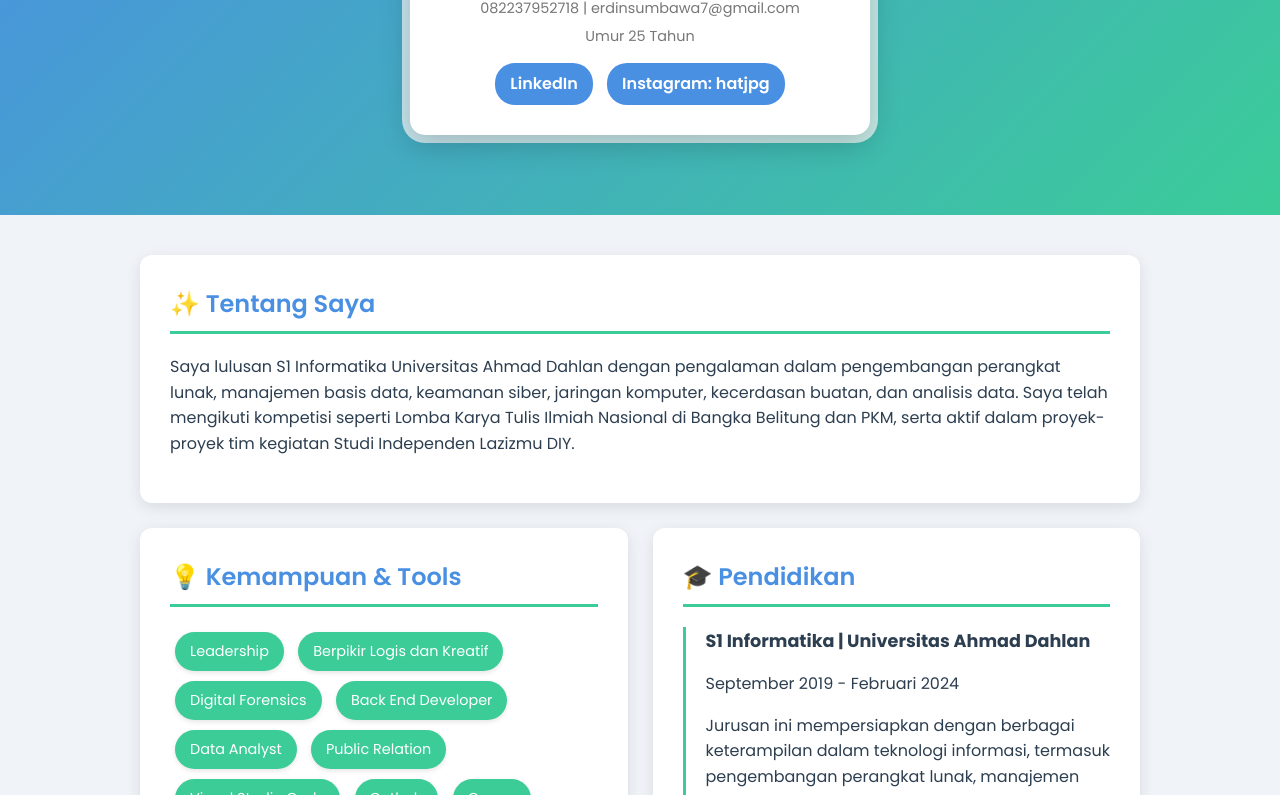
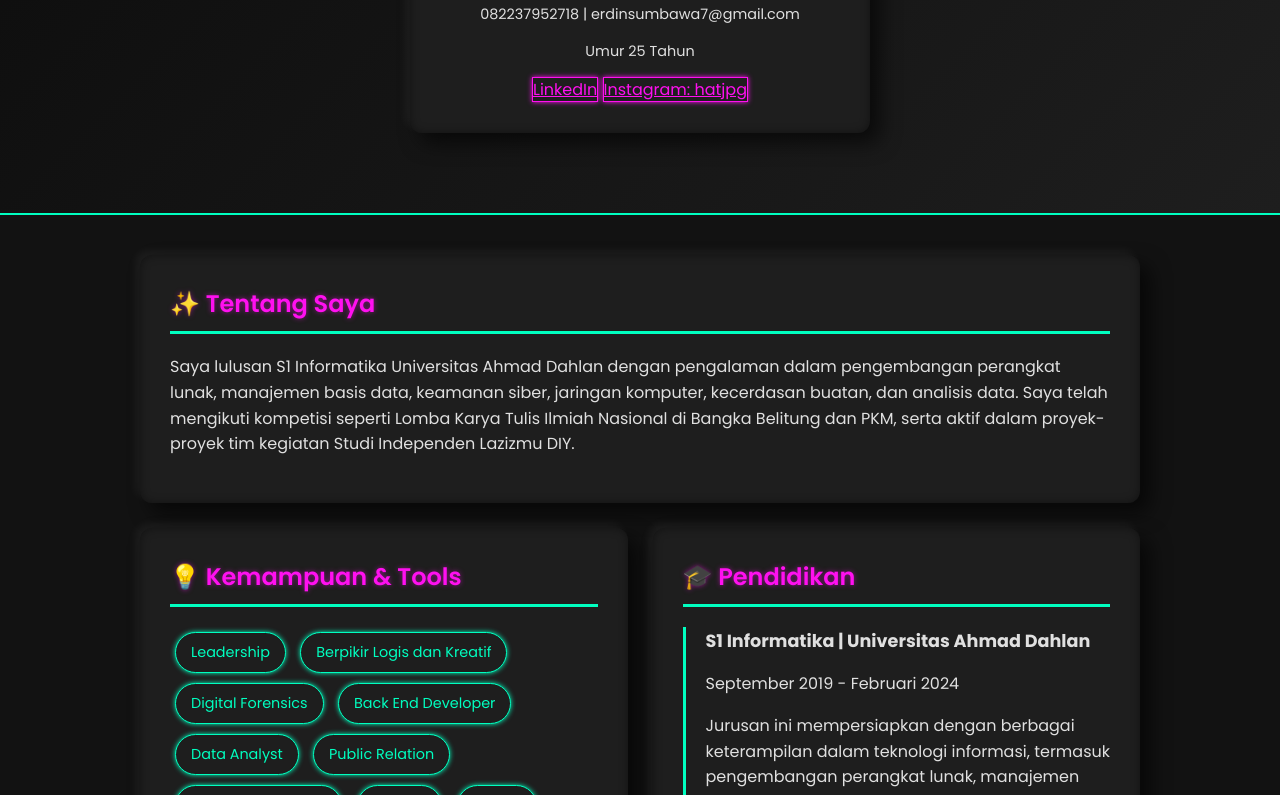
Before and after one commit to asmara18/WebsiteProfile, a plain HTML site: page index.html in a window 1280 px wide. Shown: the part 199-994 px from the top of the page. Drawn offline with Linux system fonts and the light colour scheme.

Commit message:
Update style.css

```diff
--- a/style.css
+++ b/style.css
@@ -1,9 +1,11 @@
 :root {
-    --primary-color: #4A90E2;
-    --secondary-color: #3BCC98;
-    --background-light: #F0F4F8;
-    --text-dark: #2C3E50;
-    --card-bg: #FFFFFF;
+    --primary-color: #00FFC0;
+    --secondary-color: #FF10F0;
+    --background-dark: #121212;
+    --card-dark: #1E1E1E;
+    --text-light: #E0E0E0;
+    --shadow-light: rgba(255, 255, 255, 0.05);
+    --shadow-dark: rgba(0, 0, 0, 0.6);
 }
 
 body {
@@ -11,31 +13,43 @@ body {
     line-height: 1.6;
     margin: 0;
     padding: 0;
-    background-color: var(--background-light);
-    color: var(--text-dark);
+    background-color: var(--background-dark);
+    color: var(--text-light);
     scroll-behavior: smooth;
 }
 
 .hero-section {
-    background: linear-gradient(135deg, var(--primary-color), var(--secondary-color));
+    background: linear-gradient(135deg, #0d0d0d 0%, var(--card-dark) 100%);
     padding: 40px 20px 80px 20px;
     text-align: center;
     position: relative;
     overflow: hidden;
+    border-bottom: 2px solid var(--primary-color);
+}
+
+.profile-card, .section-card {
+    background-color: var(--card-dark);
+    border-radius: 12px;
+    padding: 30px;
+
+    box-shadow:
+        10px 10px 20px var(--shadow-dark),
+        -5px -5px 10px var(--shadow-light),
+        inset 0 0 10px rgba(0, 0, 0, 0.4);
+
+    transition: all 0.3s ease;
 }
 
 .profile-card {
-    background-color: var(--card-bg);
-    padding: 30px;
-    border-radius: 15px;
     max-width: 400px;
     margin: -10px auto 0 auto;
-    box-shadow: 0 10px 30px rgba(0, 0, 0, 0.2), 0 0 0 8px rgba(255, 255, 255, 0.7);
-    transition: transform 0.3s ease;
 }
 
-.profile-card:hover {
-    transform: translateY(-5px) scale(1.01);
+.profile-card:hover, .section-card:hover {
+    transform: translateY(-3px);
+    box-shadow:
+        15px 15px 25px var(--shadow-dark),
+        -8px -8px 15px var(--shadow-light);
 }
 
 .profile-photo-3d {
@@ -44,47 +58,34 @@ body {
     margin: -100px auto 20px auto;
     border-radius: 50%;
     overflow: hidden;
-    border: 5px solid var(--primary-color);
-    box-shadow: 0 5px 15px rgba(0, 0, 0, 0.3);
-}
-
-.profile-photo-3d img {
-    width: 100%;
-    height: 100%;
-    object-fit: cover;
+    border: 3px solid var(--primary-color);
+    box-shadow: 0 0 15px var(--primary-color);
 }
 
 h1 {
     color: var(--primary-color);
+    text-shadow: 0 0 8px rgba(0, 255, 192, 0.5);
     margin: 5px 0;
     font-weight: 700;
 }
 
 .contact-info {
-    margin: 0 0 5px 0;
     font-size: 0.9em;
-    color: #777;
-}
-
-.social-links {
-    margin-top: 15px;
+    color: var(--text-light);
 }
 
 .social-icon {
-    display: inline-block;
-    padding: 8px 15px;
-    margin: 0 5px;
-    border-radius: 20px;
-    background-color: var(--primary-color);
-    color: white;
-    text-decoration: none;
-    font-weight: 600;
-    transition: background-color 0.3s ease, transform 0.2s;
+    background-color: var(--card-dark);
+    color: var(--secondary-color);
+    border: 1px solid var(--secondary-color);
+    box-shadow: 0 0 5px var(--secondary-color);
+    transition: all 0.2s;
 }
 
 .social-icon:hover {
-    background-color: #3A7FC4;
-    transform: translateY(-2px);
+    background-color: var(--secondary-color);
+    color: var(--background-dark);
+    transform: scale(1.05);
 }
 
 .main-content {
@@ -94,29 +95,19 @@ h1 {
 }
 
 .section-card {
-    background-color: var(--card-bg);
-    padding: 30px;
     margin-bottom: 25px;
-    border-radius: 12px;
-    box-shadow: 0 4px 15px rgba(0, 0, 0, 0.1);
-    transition: all 0.3s ease;
-}
-
-.section-card:hover {
-    box-shadow: 0 8px 25px rgba(0, 0, 0, 0.15), 0 0 0 4px rgba(74, 144, 226, 0.1);
-    transform: translateY(-3px);
 }
 
 h2 {
-    color: var(--primary-color);
-    border-bottom: 3px solid var(--secondary-color);
+    color: var(--secondary-color);
+    border-bottom: 3px solid var(--primary-color);
     padding-bottom: 8px;
     margin-top: 0;
     margin-bottom: 20px;
     font-weight: 600;
+    text-shadow: 0 0 5px rgba(255, 16, 240, 0.5);
 }
 
-/* Grid Layout untuk Skills dan Education */
 .card-grid {
     display: grid;
     grid-template-columns: 1fr 1fr;
@@ -124,66 +115,66 @@ h2 {
     margin-bottom: 25px;
 }
 
-/* Skills section */
 .skill-chips span {
+    background-color: var(--card-dark);
+    color: var(--primary-color);
+    border: 1px solid var(--primary-color);
+    box-shadow: 0 0 5px var(--primary-color);
     display: inline-block;
-    background-color: var(--secondary-color);
-    color: white;
     padding: 8px 15px;
     margin: 5px;
     border-radius: 25px;
     font-size: 0.9em;
     font-weight: 400;
-    box-shadow: 0 2px 5px rgba(0, 0, 0, 0.1);
     transition: transform 0.2s;
 }
 
 .skill-chips span:hover {
+    background-color: var(--primary-color);
+    color: var(--card-dark);
     transform: scale(1.05);
 }
 
-/* Experience items (3D effect) */
 .item-3d {
-    background-color: var(--background-light);
+    background-color: #161616;
     padding: 15px;
     margin-bottom: 15px;
     border-radius: 8px;
-    border-left: 5px solid var(--primary-color);
-    box-shadow: 2px 2px 0 0 rgba(74, 144, 226, 0.3), 4px 4px 8px rgba(0, 0, 0, 0.1);
+    border-left: 5px solid var(--secondary-color);
+    box-shadow: 3px 3px 0 0 var(--secondary-color);
     transition: all 0.2s ease;
 }
 
 .item-3d:hover {
-    transform: translate(-1px, -1px);
-    box-shadow: 1px 1px 0 0 rgba(74, 144, 226, 0.4), 2px 2px 4px rgba(0, 0, 0, 0.15);
+    transform: translate(-3px, -3px);
+    box-shadow: 6px 6px 0 0 var(--secondary-color);
 }
 
 .item-3d h3 {
     margin: 0;
     font-size: 1.1em;
-    color: var(--text-dark);
+    color: var(--text-light);
 }
 
 .item-3d .period {
     font-style: italic;
     font-size: 0.85em;
-    color: #666;
+    color: #AAA;
     margin-top: 5px;
 }
 
 .timeline-item {
     padding-left: 20px;
-    border-left: 3px solid var(--secondary-color);
+    border-left: 3px solid var(--primary-color);
     margin-bottom: 20px;
 }
 
 .timeline-item h3 {
     margin: 0 0 5px 0;
-    color: var(--text-dark);
+    color: var(--text-light);
     font-size: 1.1em;
 }
 
-/* Responsive Design */
 @media (max-width: 768px) {
     .card-grid {
         grid-template-columns: 1fr;
```
